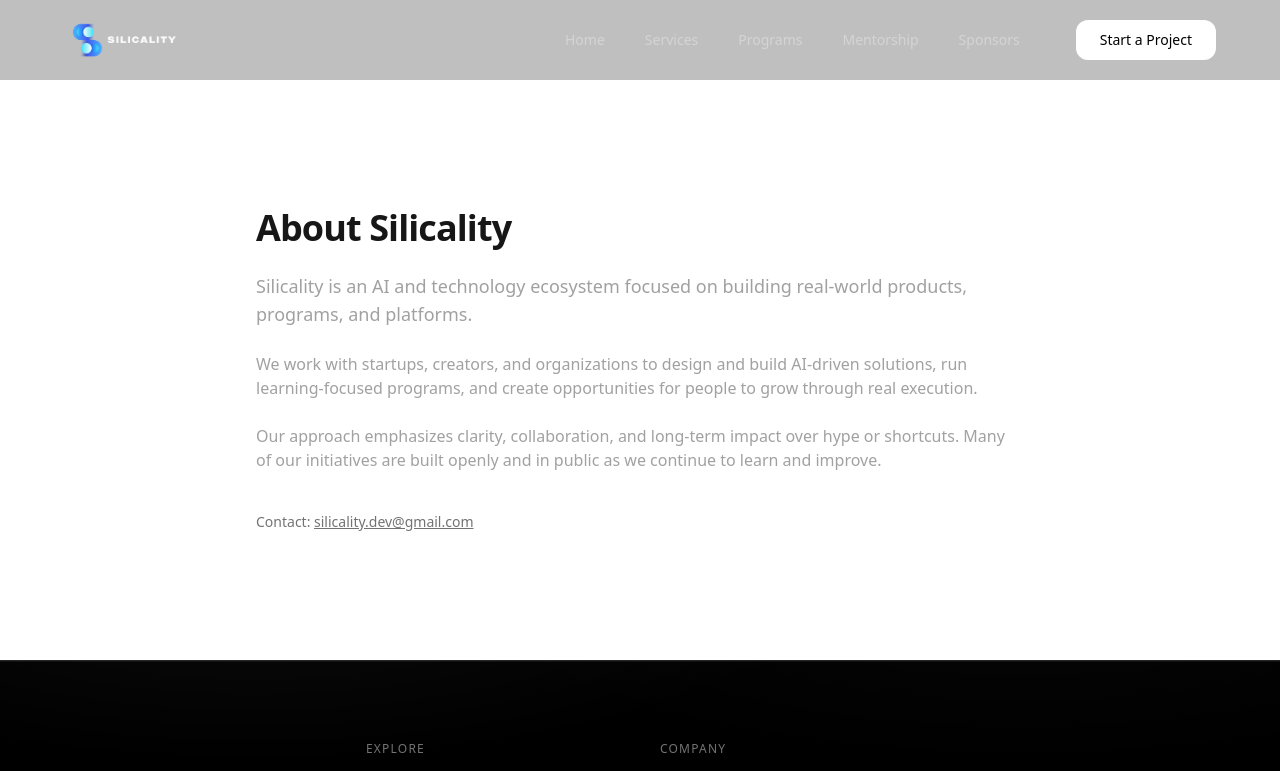
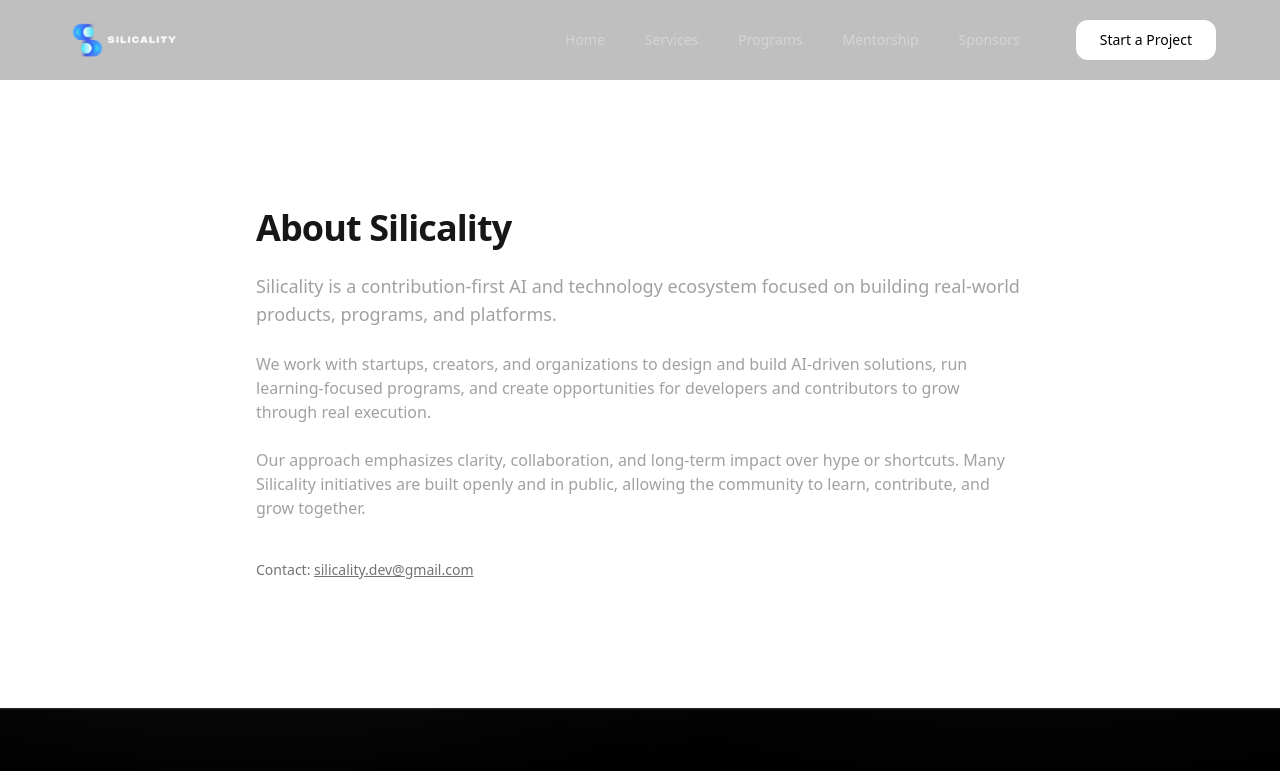
Before and after one commit to CodeWithSachan/Silicality, a Next.js app: page /about in a window 1280 px wide. Shown: the top 771 px of the page. Built offline with nearby package versions, Linux system fonts and the light colour scheme.

Commit message:
SEO: improve About page metadata and positioning

```diff
--- a/app/about/page.tsx
+++ b/app/about/page.tsx
@@ -1,41 +1,103 @@
+// import type { Metadata } from "next";
+
+// export const metadata: Metadata = {
+//   title: "About Silicality",
+//   description:
+//     "Learn more about Silicality — an AI and technology ecosystem building products, programs, and platforms with real-world impact.",
+// };
+
+// export default function AboutPage() {
+//   return (
+//     <section className="py-32 px-6">
+//       <div className="max-w-3xl mx-auto">
+//         <h1 className="text-4xl font-semibold tracking-tight">
+//           About Silicality
+//         </h1>
+
+//         <p className="mt-6 text-lg text-neutral-400">
+//           Silicality is an AI and technology ecosystem focused on building
+//           real-world products, programs, and platforms.
+//         </p>
+
+//         <p className="mt-6 text-neutral-400">
+//           We work with startups, creators, and organizations to design and build
+//           AI-driven solutions, run learning-focused programs, and create
+//           opportunities for people to grow through real execution.
+//         </p>
+
+//         <p className="mt-6 text-neutral-400">
+//           Our approach emphasizes clarity, collaboration, and long-term impact
+//           over hype or shortcuts. Many of our initiatives are built openly and
+//           in public as we continue to learn and improve.
+//         </p>
+
+//         <p className="mt-10 text-sm text-neutral-500">
+//           Contact:{" "}
+//           <a
+//             href="mailto:silicality.dev@gmail.com"
+//             className="underline"
+//           >
+//             silicality.dev@gmail.com
+//           </a>
+//         </p>
+//       </div>
+//     </section>
+//   );
+// }
+
 import type { Metadata } from "next";
 
 export const metadata: Metadata = {
   title: "About Silicality",
   description:
-    "Learn more about Silicality — an AI and technology ecosystem building products, programs, and platforms with real-world impact.",
+    "Silicality is a contribution-first AI and technology ecosystem building real-world products, programs, and platforms focused on long-term impact.",
+  keywords: [
+    "Silicality",
+    "technology ecosystem",
+    "AI platform",
+    "open source programs",
+    "developer community",
+  ],
 };
 
 export default function AboutPage() {
   return (
-    <section className="py-32 px-6">
+    <section
+      className="py-32 px-6"
+      aria-labelledby="about-silicality"
+    >
       <div className="max-w-3xl mx-auto">
-        <h1 className="text-4xl font-semibold tracking-tight">
+        <h1
+          id="about-silicality"
+          className="text-4xl font-semibold tracking-tight"
+        >
           About Silicality
         </h1>
 
         <p className="mt-6 text-lg text-neutral-400">
-          Silicality is an AI and technology ecosystem focused on building
-          real-world products, programs, and platforms.
+          Silicality is a contribution-first AI and technology ecosystem focused
+          on building real-world products, programs, and platforms.
         </p>
 
         <p className="mt-6 text-neutral-400">
           We work with startups, creators, and organizations to design and build
           AI-driven solutions, run learning-focused programs, and create
-          opportunities for people to grow through real execution.
+          opportunities for developers and contributors to grow through real
+          execution.
         </p>
 
         <p className="mt-6 text-neutral-400">
           Our approach emphasizes clarity, collaboration, and long-term impact
-          over hype or shortcuts. Many of our initiatives are built openly and
-          in public as we continue to learn and improve.
+          over hype or shortcuts. Many Silicality initiatives are built openly
+          and in public, allowing the community to learn, contribute, and grow
+          together.
         </p>
 
         <p className="mt-10 text-sm text-neutral-500">
           Contact:{" "}
           <a
             href="mailto:silicality.dev@gmail.com"
-            className="underline"
+            className="underline hover:text-neutral-300 transition"
           >
             silicality.dev@gmail.com
           </a>
```
